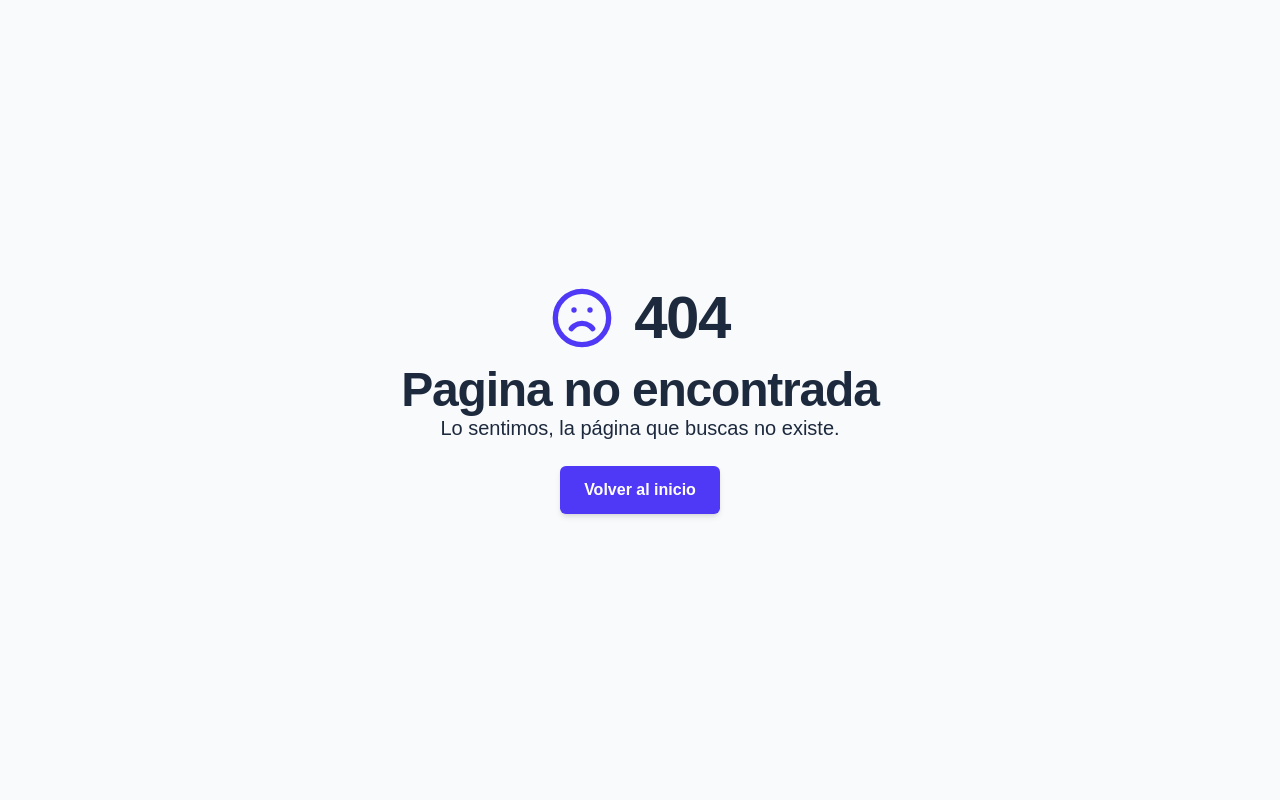
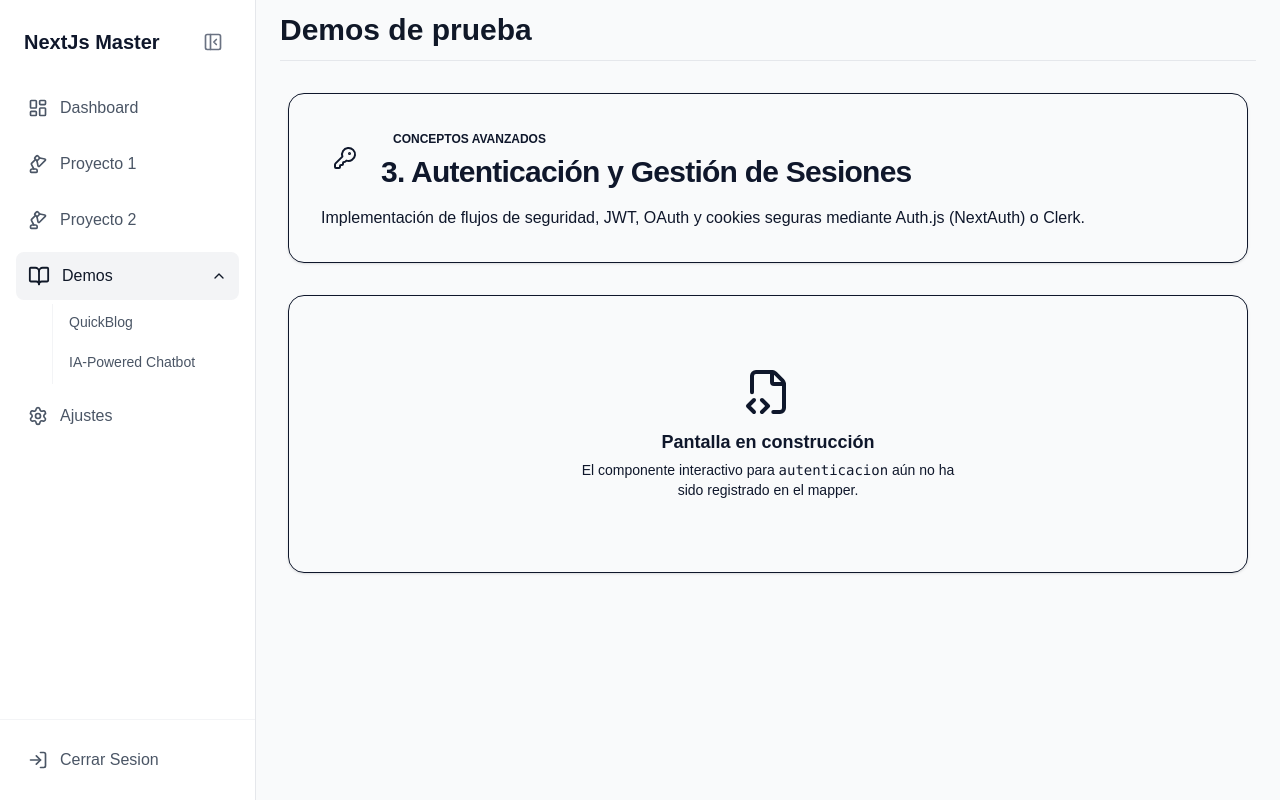
Before and after one commit to DanielGuzmanV/Fundamentos-NextJs, a Next.js app: page /conceptos/conceptos-avanzados/autenticacion in a window 1280 px wide. Before the commit this address had no page. Built offline with nearby package versions, Linux system fonts and the light colour scheme.

Commit message:
Se configuro la ruta de la pantalla dinamica para los topics de los conceptos

```diff
--- /dev/null
+++ b/src/app/(dashboard)/conceptos/[modulo]/[concepto]/page.tsx
@@ -0,0 +1,14 @@
+import ConceptDetailScreen from "@/features/home/screens/ConceptDetailScreen";
+
+interface ConceptDetailPageProps {
+  params: Promise<{
+    modulo: string;
+    concepto: string;
+  }>
+}
+
+export default async function ConceptDetailPage({params}: ConceptDetailPageProps)  {
+  const {modulo, concepto} = await params;
+
+  return <ConceptDetailScreen moduloSlug={modulo} conceptoSlug={concepto}/>
+}
```
